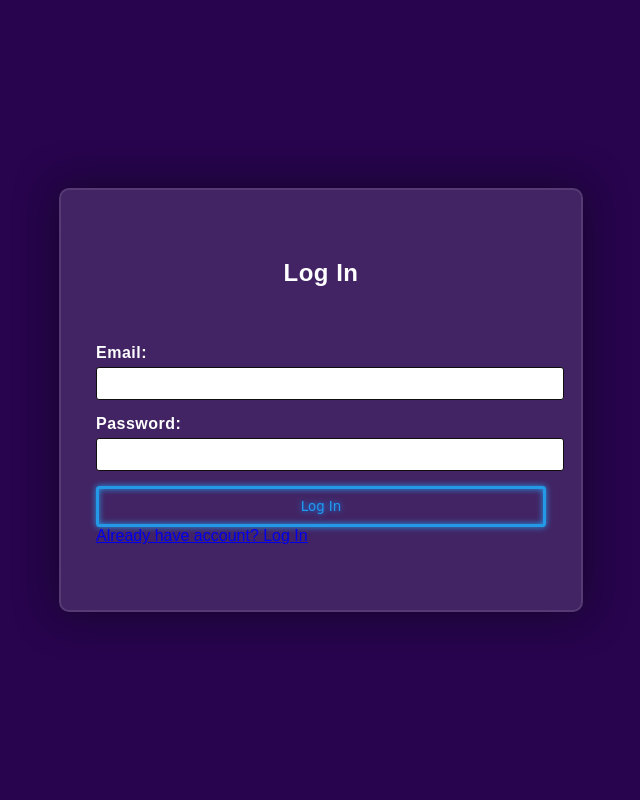
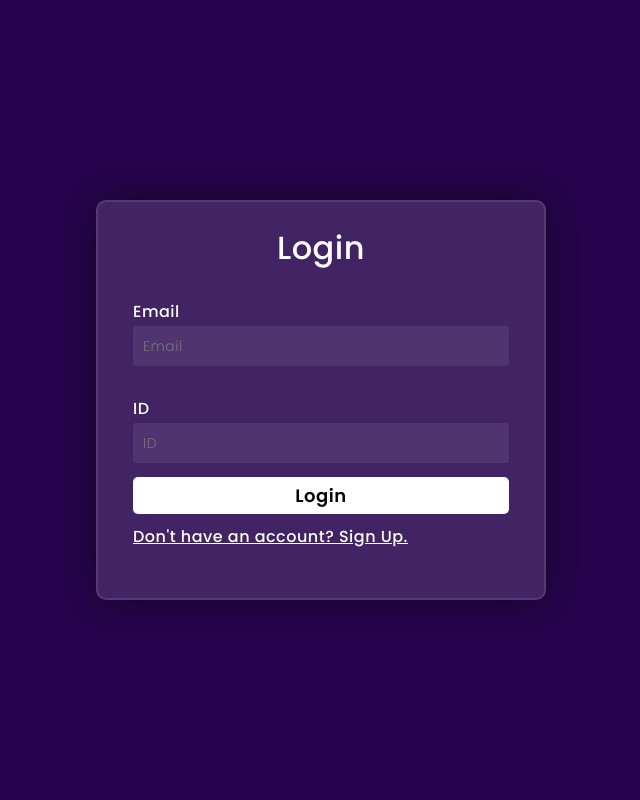
Before and after one commit to nitu2102/bracUnite, a Django app: page /login/ in a window 1280 px wide. Shown: the whole page, without its empty margins (319-959 px from the left). Run offline with Django 4.2, Linux system fonts and the light colour scheme.

Commit message:
Signup and login fixed

```diff
--- a/templates/login.html
+++ b/templates/login.html
@@ -1,118 +1,117 @@
 <!DOCTYPE html>
-<html>
+<html lang="en">
 <head>
+    <!-- Design by foolishdeveloper.com -->
     <title>Login Page</title>
-  <style>
-    body {
-      font-family: Arial, sans-serif;
-      background-color: rgb(39, 4, 77);
+
+    <link rel="preconnect" href="https://fonts.gstatic.com">
+    <link rel="stylesheet" href="https://cdnjs.cloudflare.com/ajax/libs/font-awesome/5.15.4/css/all.min.css">
+    <link href="https://fonts.googleapis.com/css2?family=Poppins:wght@300;500;600&display=swap" rel="stylesheet">
+    <!--Stylesheet-->
+    <style media="screen">
+        *,
+        *:before,
+        *:after {
+            padding: 0;
             margin: 0;
-      padding: 0;
-      display: flex;
-      align-items: center;
-      justify-content: center;
-      height: 100vh;
+            box-sizing: border-box;
         }
 
-    .container {
-      background-color: rgba(255,255,255,0.13);
-      padding: 20px;
-      border-radius: 5px;
-      box-shadow: 0 2px 5px rgba(0, 0, 0, 0.1);
+        body {
+            background-color: rgb(39, 4, 77);
+        }
+
+        form {
+            height: 400px;
+            width: 450px;
+            background-color: rgba(255, 255, 255, 0.13);
+            position: absolute;
+            transform: translate(-50%, -50%);
+            top: 50%;
+            left: 50%;
             border-radius: 10px;
             backdrop-filter: blur(10px);
-      border: 2px solid rgba(255,255,255,0.1);
-      box-shadow: 0 0 40px rgba(8,7,16,0.6);
-      padding: 50px 35px;
+            border: 2px solid rgba(255, 255, 255, 0.1);
+            box-shadow: 0 0 40px rgba(8, 7, 16, 0.6);
+            padding: 5px 35px;
         }
 
-    .container h2 {
-      text-align: center;
-      margin-bottom: 20px;
-      height: 65px;
-      width: 450px;
-      font-family: 'Poppins',sans-serif;
+        form * {
+            font-family: 'Poppins', sans-serif;
             color: #ffffff;
             letter-spacing: 0.5px;
             outline: none;
             border: none;
         }
 
-    .form-group {
-      margin-bottom: 15px;
+        form h3 {
+            font-size: 32px;
+            margin-top: 20px;
+            margin-bottom: 10px;
+            font-weight: 500;
+            line-height: 42px;
+            text-align: center;
         }
 
-    .form-group label {
+        label {
             display: block;
-      font-weight: bold;
-      margin-bottom: 5px;
-      font-family: 'Poppins',sans-serif;
-      color: #ffffff;
-      letter-spacing: 0.5px;
-      outline: none;
-      border: none;
+            margin-top: 30px;
+            font-size: 16px;
+            font-weight: 500;
         }
 
-    .form-group input[type="text"],
-    .form-group input[type="password"] {
+        input {
+            display: block;
+            height: 40px;
             width: 100%;
-      padding: 8px;
+            background-color: rgba(255, 255, 255, 0.07);
             border-radius: 3px;
-      border: 1px solid #0f0d0d;
-    }
-    :root {
-        --clr-neon: rgb(36, 153, 231);
-        --clr-bg: hsl(323 21% 16%);
+            padding: 0 10px;
+            margin-top: 2px;
+            font-size: 14px;
+            font-weight: 300;
         }
 
-    .form-group input[type="submit"] {
+        button {
+            margin-top: 14px;
             width: 100%;
-      padding: 10px;
-      display:flex;
-      justify-content:center;
-      align-items:center;
+            background-color: #ffffff;
+            color: #080710;
+            padding: 5px 0;
+            font-size: 18px;
+            font-weight: 600;
+            border-radius: 5px;
             cursor: pointer;
-      font-family: "Balsamiq Sans", cursive;
-      text-decoration: none;
-      color: var(--clr-neon);
-      border: var(--clr-neon) 3px solid;
-      background-color:transparent;
-      border-radius: 0.25em;
-      text-shadow: 0 0 0.125em hsla(220, 81%, 45%, 0.94), 0 0 0.45em currentColor;
-      box-shadow: inset 0 0 0.5em 0 var(--clr-neon), 0 0 0.5em 0 var(--clr-neon);
-      transition:all 0.5s;
         }
 
-    .form-group input[type="submit"]:hover {
-        background-color:var(--clr-neon);
-        color:#fff;
+        a {
+            color: #ffffff;
+            text-decoration: none;
+            text-align: center;
+            display: block;
+            margin-top: 10px;
         }
     </style>
 </head>
 <body>
-  <div class="container">
-    <h2>Log In</h2>
+<div class="background">
+    <div class="shape"></div>
+    <div class="shape"></div>
+</div>
 <form action="#" method="post">
+    <h3>Login</h3>
+    <label for="email">Email</label>
+    <input type="email" placeholder="Email" name="email" id="email" required>
+
+    <label for="studentID">ID</label>
+    <input type="text" placeholder="ID" id="studentID" name="studentID" required>
+
+    <button type="submit">Login</button>
+
+    <a href="/signup" style="text-decoration: underline; display: block; text-align: left;">Don't have an account? Sign Up.</a>
 
 
-
-      <div class="form-group" id="fieldGroup2">
-        <label id="fieldLabel2" for="field2">Email:</label>
-        <input type="text" id="field2" required>
-      </div>
-
-      <div class="form-group">
-        <label id="fieldLabel3" for="field3">Password:</label>
-        <input type="password" id="field3" required>
-      </div>
-
-      <div class="form-group">
-        <input type="submit" value="Log In">
-        <a href="\signup" >Already have account? Log In</a>
-      </div>
 </form>
-  </div>
-
 
 </body>
 </html>
--- a/templates/signup.html
+++ b/templates/signup.html
@@ -129,7 +129,7 @@ select{
 
             <button type="submit">Signup</button>
 
-            <a href="\login">Already have an account? Log In</a>
+            <a href="\login">Already have an account? Log In.</a>
           </form>
 
           <script>
```
Lines whose indentation alone changed are shown as unchanged.
